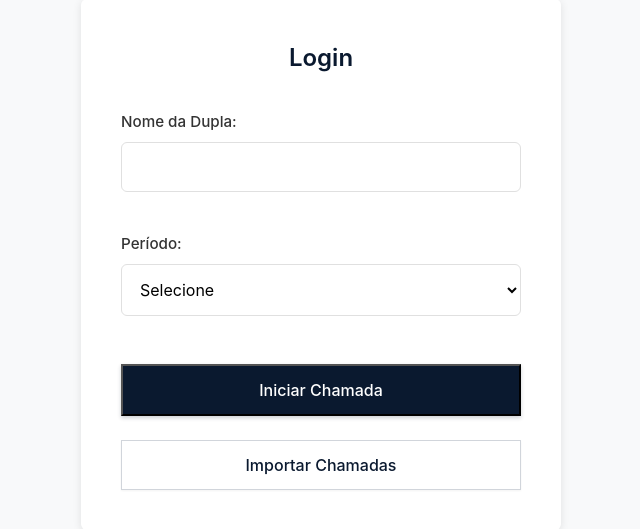
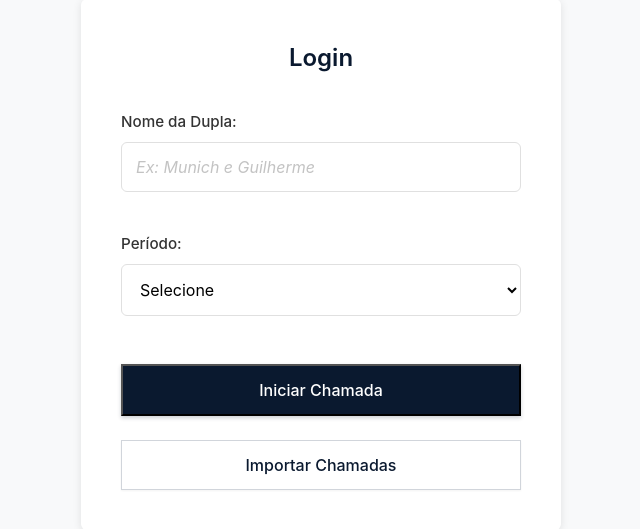
Before and after one commit to Guilherme5412/Paestro, a Flask app: page / in a window 1280 px wide. Shown: the part 171-700 px from the top of the page, without its empty margins (319-959 px from the left). Run offline with Flask 3, Linux system fonts and the light colour scheme.

Commit message:
Texto de exemplo no login

```diff
--- a/static/css/login.css
+++ b/static/css/login.css
@@ -26,6 +26,24 @@
     transition: var(--transition);
 }
 
+/* Estilos para o placeholder - Adição principal */
+.login-container input[type="text"]::placeholder {
+    color: #aaa;
+    opacity: 0.7;
+    font-style: italic;
+    transition: all 0.3s ease;
+}
+
+.login-container input[type="text"]:focus::placeholder {
+    color: #ddd;
+    opacity: 0.5;
+}
+
+.login-container input[type="text"]:not(:placeholder-shown)::placeholder {
+    color: transparent;
+}
+
+/* Mantendo os estilos existentes de foco */
 .login-container input[type="text"]:focus,
 .login-container select:focus {
     outline: none;
--- a/templates/exportar.html
+++ b/templates/exportar.html
@@ -12,7 +12,7 @@
 <body>
     <header>
         <h1>Paestro</h1>
-        <h2>Exportar Chamadas</h2>
+        <h2>Registro de Frequência</h2>
         <div class="header-info">
             <span id="data-atual"></span>
             <span id="nome-usuario"></span>
@@ -27,7 +27,7 @@
                 <div class="exportar-drive-container">
                     <h4>Salvar no Google Drive</h4>
                     <div class="form-group">
-                        <label for="pasta-drive">Selecione a pasta:</label>
+                        <label for="pasta-drive">Selecione a pasta da unidade:</label>
                         <select id="pasta-drive" class="presenca-select">
                             <option value="">Selecione a pasta da unidade</option>
                         </select>
--- a/templates/index.html
+++ b/templates/index.html
@@ -19,7 +19,8 @@
             <form id="login-form">
                 <div class="form-group">
                     <label for="username">Nome da Dupla:</label>
-                    <input type="text" id="username" required>
+                    <input type="text" id="username" required placeholder="Ex: Munich e Guilherme">
+
                 </div>
                 <div class="form-group">
                     <label for="periodo">Período:</label>
```
